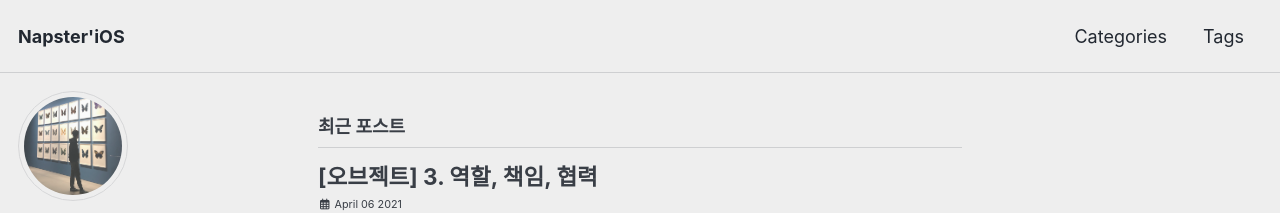
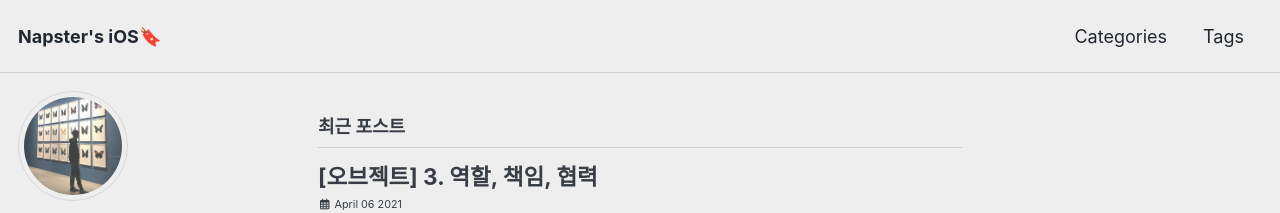
Before and after one commit to comets195/comets195.github.io, a Jekyll site: the page built from index.html, in a window 1280 px wide and 900 px high. Shown: the top 213 px of the window. Built offline with Jekyll 4.4.1, drawn with Linux system fonts in a browser that asks for light colours; cached includes are drawn as plain includes; nearby versions of some CDN libraries; the list of posts is cut into pages by our own code.

Commit message:
수정: 네임태그

```diff
--- a/_config.yml
+++ b/_config.yml
@@ -16,7 +16,7 @@ minimal_mistakes_skin    : "air" # "air", "aqua", "contrast", "dark", "dirt", "n
 
 # Site Settings
 locale                   : "ko-KR"
-title                    : "Napster'iOS"
+title                    : "Napster's iOS🔖"
 title_separator          : "-"
 subtitle                 : # site tagline that appears below site title in masthead
 name                     : "Napster"
```
Also changed, not shown: 15 other files.
